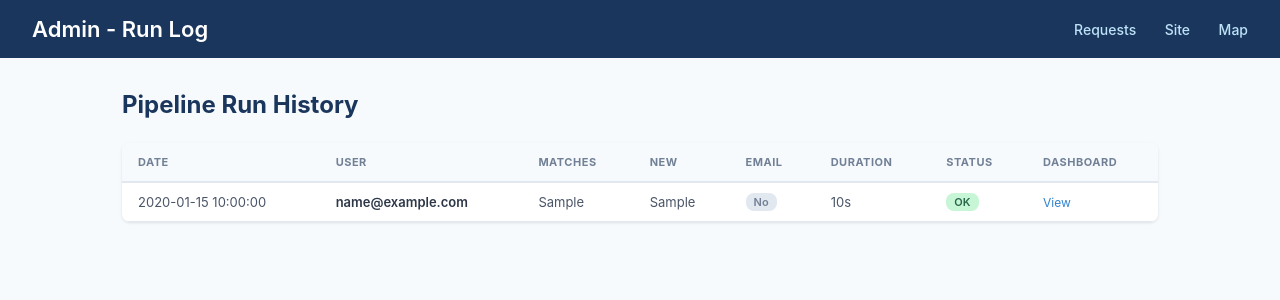
After one commit to garpolnik/home-hunter, a Flask app: template src/web/templates/admin_runs.html in a window 1280 px wide. The commit adds this page. Shown: the top 300 px of the page. Run offline with Flask 3, Linux system fonts and the light colour scheme; the template is opened without the code that fills it: most values are stand-ins (such as "Sample title", 1, 10 or a date in 2020).

Commit message:
Add admin pipeline run log page at /admin/runs
- New DB method get_user_runs() joins user_runs with search_requests
- New route /admin/runs showing run history table with date, user,
  matches, new listings, email status, duration, and errors
- Link to run log from admin requests navbar

Co-Authored-By: Claude Opus 4.6 <noreply@anthropic.com>

```diff
--- a/src/db.py
+++ b/src/db.py
@@ -492,6 +492,20 @@ class Database:
         )
         self.conn.commit()
 
+    def get_user_runs(self, limit: int = 50) -> list[dict]:
+        """Return recent user pipeline runs with associated email addresses."""
+        cursor = self.conn.execute(
+            """SELECT ur.id, ur.run_date, ur.listings_matched, ur.new_listings,
+                      ur.email_sent, ur.errors, ur.duration_seconds,
+                      sr.email, sr.access_token
+               FROM user_runs ur
+               JOIN search_requests sr ON ur.request_id = sr.id
+               ORDER BY ur.run_date DESC
+               LIMIT ?""",
+            (limit,),
+        )
+        return [dict(row) for row in cursor.fetchall()]
+
     def log_user_run(self, request_id: str, summary: dict):
         """Log a per-user pipeline run."""
         self.conn.execute(
--- a/src/web/app.py
+++ b/src/web/app.py
@@ -337,6 +337,19 @@ def admin_reject(request_id):
     return redirect(url_for("admin_requests", token=ADMIN_TOKEN))
 
 
+@app.route("/admin/runs")
+@admin_required
+def admin_runs():
+    """Admin page showing recent per-user pipeline run history."""
+    db = _get_db()
+    try:
+        runs = db.get_user_runs(limit=50)
+    finally:
+        db.close()
+
+    return render_template("admin_runs.html", runs=runs, token=ADMIN_TOKEN)
+
+
 @app.route("/admin/rerun/<request_id>", methods=["POST"])
 @admin_required
 def admin_rerun(request_id):
--- a/src/web/templates/admin_requests.html
+++ b/src/web/templates/admin_requests.html
@@ -56,6 +56,7 @@
   <h1>Admin Dashboard</h1>
   <div class="navbar-links">
     <a href="/">Site</a>
+    <a href="/admin/runs?token={{ token }}">Run Log</a>
     <a href="/map">Map</a>
     <a href="/newsletter">Newsletter</a>
   </div>
--- /dev/null
+++ b/src/web/templates/admin_runs.html
@@ -0,0 +1,97 @@
+<!DOCTYPE html>
+<html lang="en">
+<head>
+<meta charset="utf-8">
+<meta name="viewport" content="width=device-width, initial-scale=1.0">
+<title>Admin - Pipeline Run Log</title>
+<style>
+  * { margin: 0; padding: 0; box-sizing: border-box; }
+  body { font-family: -apple-system, BlinkMacSystemFont, 'Segoe UI', Roboto, sans-serif; background: #f7fafc; color: #2d3748; }
+  .navbar { background: #1a365d; color: white; padding: 16px 32px; display: flex; justify-content: space-between; align-items: center; }
+  .navbar h1 { font-size: 22px; font-weight: 600; }
+  .navbar-links a { color: #bee3f8; text-decoration: none; margin-left: 24px; font-size: 14px; font-weight: 500; }
+  .navbar-links a:hover { color: white; }
+  .container { max-width: 1100px; margin: 0 auto; padding: 32px; }
+  h2 { font-size: 24px; color: #1a365d; margin-bottom: 24px; }
+  table { width: 100%; border-collapse: collapse; background: white; border-radius: 8px; overflow: hidden; box-shadow: 0 1px 3px rgba(0,0,0,0.1); }
+  th { text-align: left; padding: 12px 16px; font-size: 11px; text-transform: uppercase; letter-spacing: 0.5px; color: #718096; background: #f7fafc; border-bottom: 2px solid #e2e8f0; }
+  td { padding: 10px 16px; border-bottom: 1px solid #e2e8f0; font-size: 13px; color: #4a5568; }
+  tr:hover td { background: #f7fafc; }
+  .email-col { font-weight: 600; color: #2d3748; }
+  .badge { display: inline-block; padding: 2px 8px; border-radius: 8px; font-size: 11px; font-weight: 600; }
+  .badge-success { background: #c6f6d5; color: #276749; }
+  .badge-fail { background: #fed7d7; color: #9b2c2c; }
+  .badge-no { background: #e2e8f0; color: #718096; }
+  .error-text { color: #e53e3e; font-size: 12px; max-width: 200px; overflow: hidden; text-overflow: ellipsis; white-space: nowrap; }
+  .error-text:hover { white-space: normal; overflow: visible; }
+  .empty { text-align: center; padding: 40px; color: #a0aec0; font-size: 16px; }
+  .dashboard-link { color: #3182ce; text-decoration: none; font-size: 12px; }
+  .dashboard-link:hover { text-decoration: underline; }
+</style>
+</head>
+<body>
+<nav class="navbar">
+  <h1>Admin - Run Log</h1>
+  <div class="navbar-links">
+    <a href="/admin/requests?token={{ token }}">Requests</a>
+    <a href="/">Site</a>
+    <a href="/map">Map</a>
+  </div>
+</nav>
+
+<div class="container">
+  <h2>Pipeline Run History</h2>
+
+  {% if not runs %}
+    <div class="empty">No pipeline runs yet. Approve a user to trigger the first run.</div>
+  {% else %}
+  <table>
+    <thead>
+      <tr>
+        <th>Date</th>
+        <th>User</th>
+        <th>Matches</th>
+        <th>New</th>
+        <th>Email</th>
+        <th>Duration</th>
+        <th>Status</th>
+        <th>Dashboard</th>
+      </tr>
+    </thead>
+    <tbody>
+      {% for run in runs %}
+      <tr>
+        <td>{{ run.run_date[:19] | replace('T', ' ') }}</td>
+        <td class="email-col">{{ run.email }}</td>
+        <td>{{ run.listings_matched }}</td>
+        <td>{{ run.new_listings }}</td>
+        <td>
+          {% if run.email_sent %}
+            <span class="badge badge-success">Sent</span>
+          {% else %}
+            <span class="badge badge-no">No</span>
+          {% endif %}
+        </td>
+        <td>{{ run.duration_seconds }}s</td>
+        <td>
+          {% if run.errors %}
+            <span class="error-text" title="{{ run.errors }}">{{ run.errors }}</span>
+          {% else %}
+            <span class="badge badge-success">OK</span>
+          {% endif %}
+        </td>
+        <td>
+          {% if run.access_token %}
+            <a href="/u/{{ run.access_token }}" class="dashboard-link" target="_blank">View</a>
+          {% else %}
+            &mdash;
+          {% endif %}
+        </td>
+      </tr>
+      {% endfor %}
+    </tbody>
+  </table>
+  {% endif %}
+</div>
+</body>
+</html>
```
